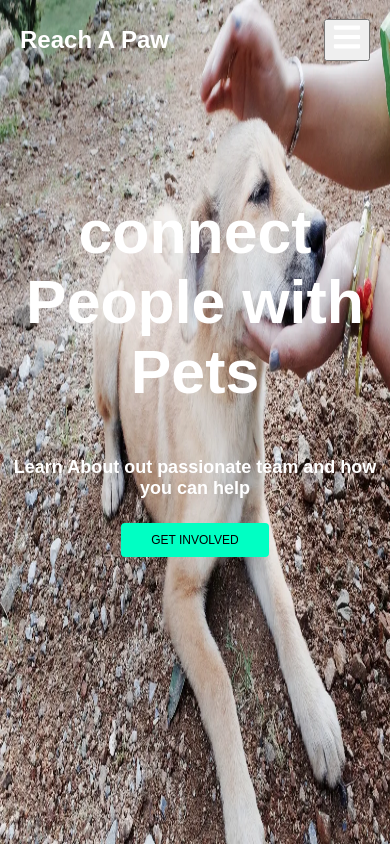
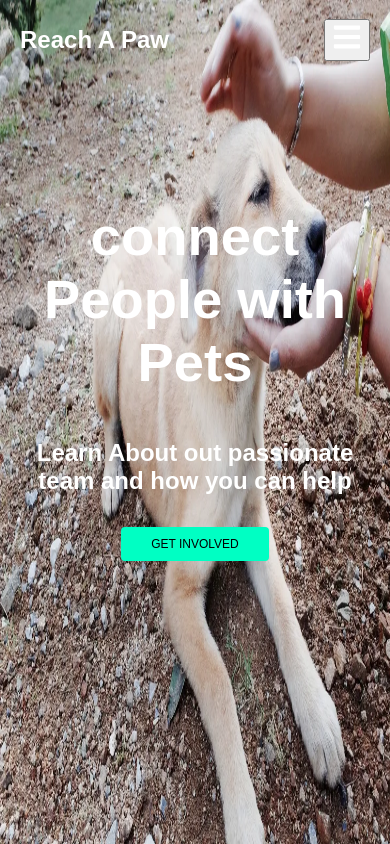
Before and after one commit to Tafloninno/Reach-A-Paw, a React (Create React App) app: page / in a window 390 px wide. Built offline with nearby package versions, Linux system fonts and the light colour scheme.

Commit message:
Made updates

```diff
--- a/src/components/home/home.css
+++ b/src/components/home/home.css
@@ -50,6 +50,19 @@
       background-repeat: no-repeat;
       background-position: center;
     }
+    .home-container {
+        padding: 20px;
+        /* Adjust the margin as needed */
+      }
+    .home-word h2 {
+        font-size: 3.4rem;
+        margin-top: 30%;
+      }
+
+    .home-word h4 {
+        font-size: 24px;
+        margin-top: 2rem;
+      }
 
 
   }
```
